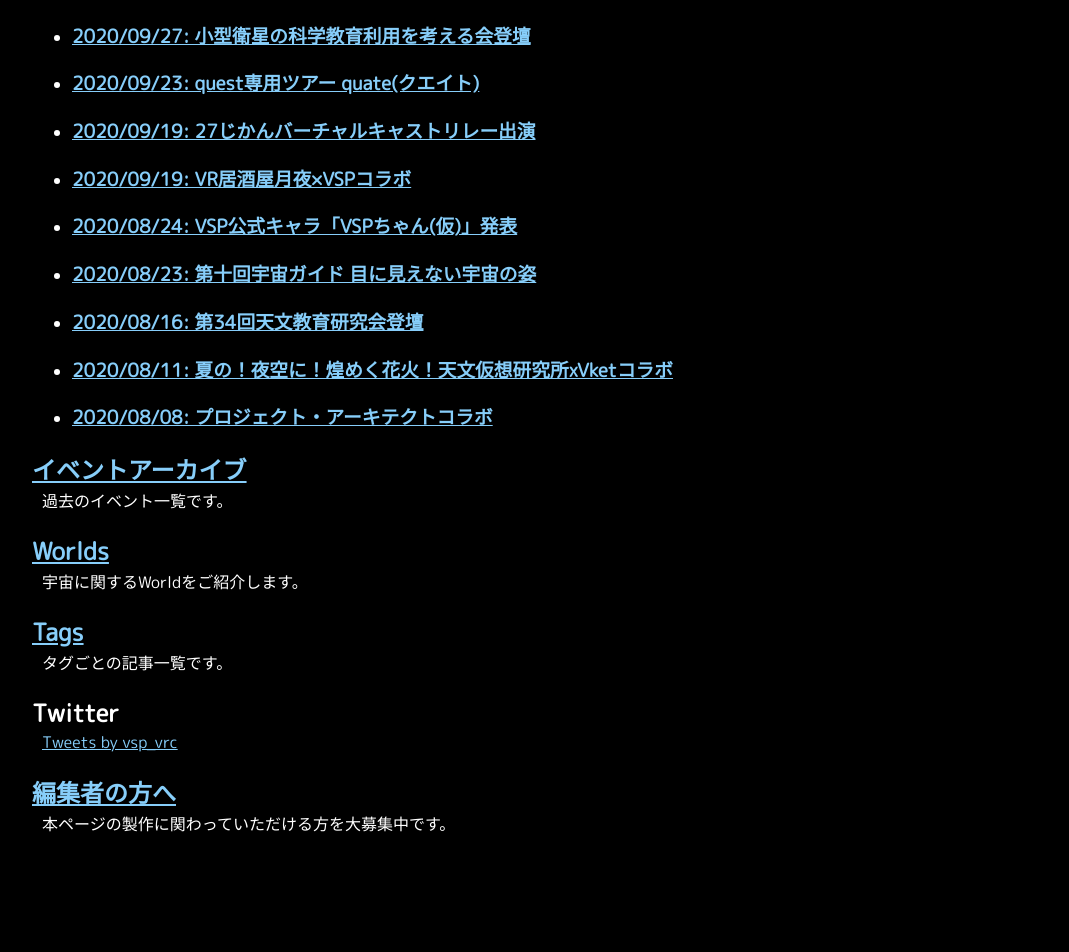
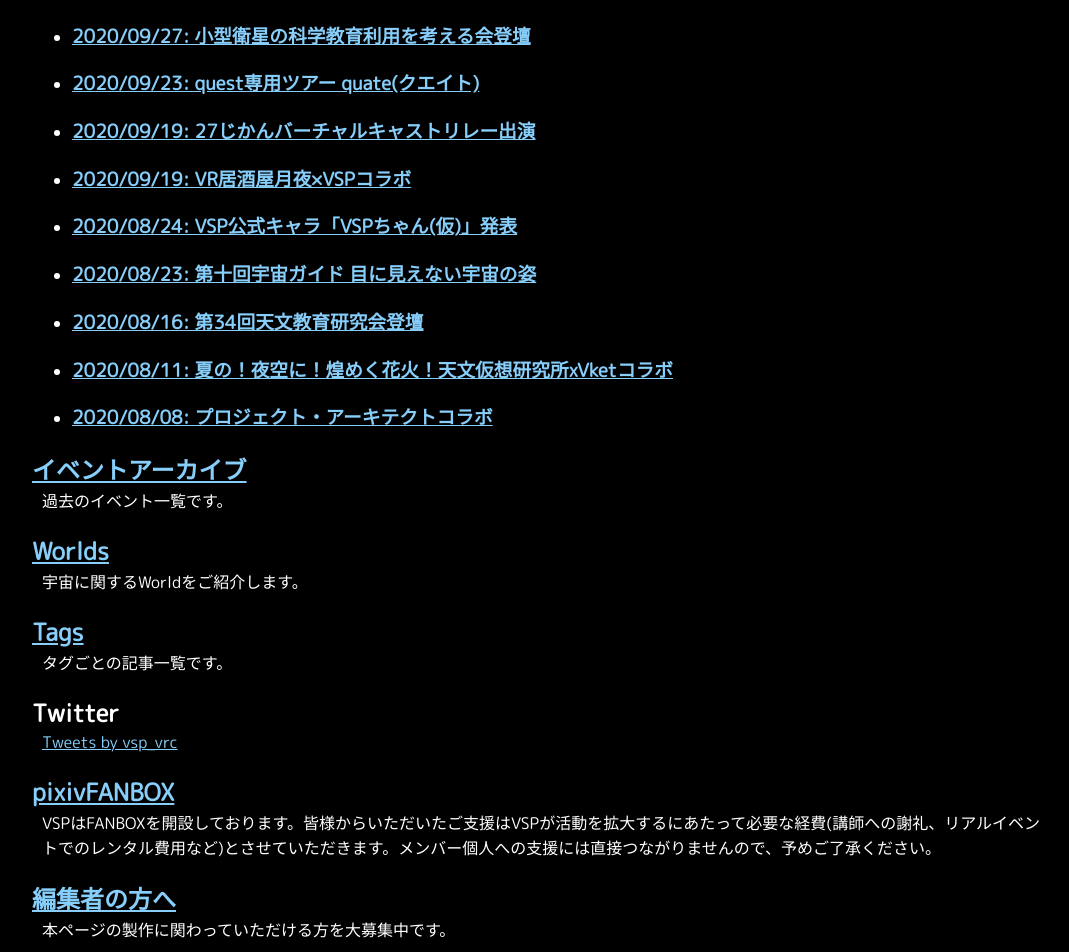
Before and after one commit to VirtualSpaceProgram/VirtualSpaceProgram.github.io, a Jekyll site: the page built from index.md, in a window 1280 px wide. Shown: the part 535-1487 px from the top of the page, without its empty margins (102-1171 px from the left). Built offline with Jekyll 4.4.1, drawn with Linux system fonts in a browser that asks for light colours; comment, search, counter and statistics services are not loaded; before the commit the page ends 1381 px from its top, so only the background shows below that.

Commit message:
Update: fanboxリンク追加

```diff
--- a/index.md
+++ b/index.md
@@ -54,5 +54,9 @@
 
 <a class="twitter-timeline" data-width="450" data-height="500" data-chrome="noheader nofooter" data-theme="dark" href="https://twitter.com/vsp_vrc?ref_src=twsrc%5Etfw">Tweets by vsp_vrc</a> <script async src="https://platform.twitter.com/widgets.js" charset="utf-8"></script>
 
+## [pixivFANBOX](https://vsp-vrc.fanbox.cc/)
+
+VSPはFANBOXを開設しております。皆様からいただいたご支援はVSPが活動を拡大するにあたって必要な経費(講師への謝礼、リアルイベントでのレンタル費用など)とさせていただきます。メンバー個人への支援には直接つながりませんので、予めご了承ください。
+
 ## [編集者の方へ](/docs/how_to_contribute.md)
 本ページの製作に関わっていただける方を大募集中です。
```
